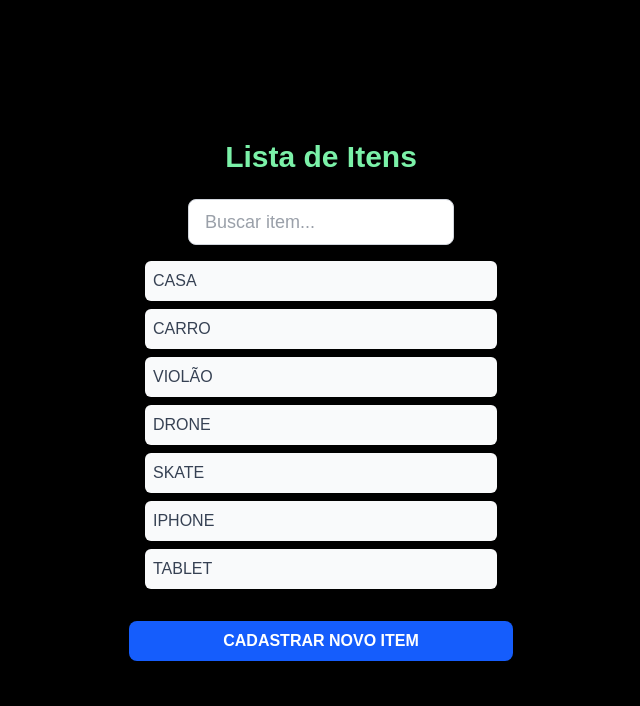
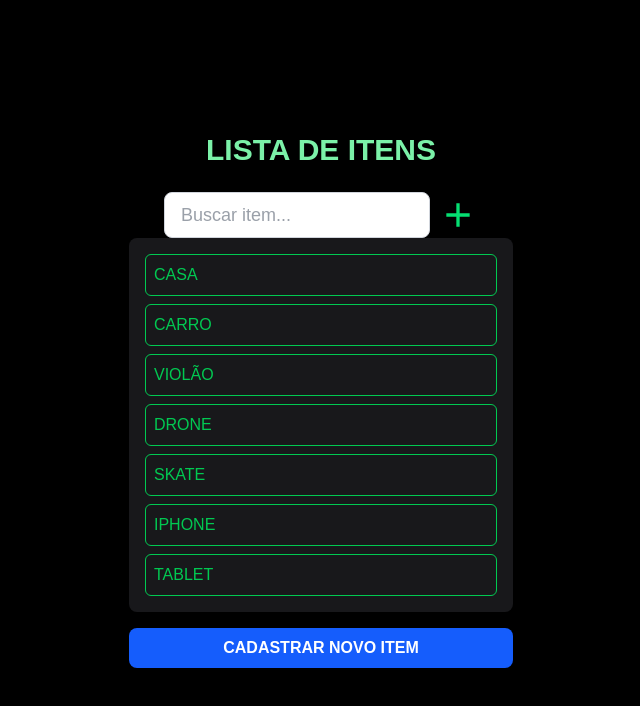
Before and after one commit to lithproroot1399/LinkMypay, a Next.js app: page / in a window 1280 px wide. Shown: the top 706 px of the page, without its empty margins (319-959 px from the left). Built offline with nearby package versions, Linux system fonts and the light colour scheme.

Commit message:
Estilizando a lista de itens

```diff
--- a/src/app/page.tsx
+++ b/src/app/page.tsx
@@ -1,47 +1,23 @@
+import { Button } from "@/components/button";
 import { Input } from "@/components/input";
+import { List } from "@/components/list";
 
 export default function Home() {
 	return (
 		<div className="flex flex-col items-center justify-center min-h-screen bg-black p-4">
-			<h1 className="text-3xl font-bold text-green-300 mb-6">Lista de Itens</h1>
+			<h1 className="text-3xl font-bold text-green-300 mb-6">LISTA DE ITENS</h1>
 
 			<Input />
 
-			{/* Div para a Lista de Itens */}
-			<div className="w-full max-w-sm bg-black rounded-lg shadow-md p-4 mb-4">
-				<ul className="text-gray-700 space-y-2">
-					<li className="p-2 bg-gray-50 hover:bg-gray-100 rounded-md transition-colors duration-200 cursor-pointer">
-						CASA
-					</li>
-					<li className="p-2 bg-gray-50 hover:bg-gray-100 rounded-md transition-colors duration-200 cursor-pointer">
-						CARRO
-					</li>
-					<li className="p-2 bg-gray-50 hover:bg-gray-100 rounded-md transition-colors duration-200 cursor-pointer">
-						VIOLÃO
-					</li>
-					<li className="p-2 bg-gray-50 hover:bg-gray-100 rounded-md transition-colors duration-200 cursor-pointer">
-						DRONE
-					</li>
-					<li className="p-2 bg-gray-50 hover:bg-gray-100 rounded-md transition-colors duration-200 cursor-pointer">
-						SKATE
-					</li>
-					<li className="p-2 bg-gray-50 hover:bg-gray-100 rounded-md transition-colors duration-200 cursor-pointer">
-						IPHONE
-					</li>
-					<li className="p-2 bg-gray-50 hover:bg-gray-100 rounded-md transition-colors duration-200 cursor-pointer">
-						TABLET
-					</li>
-				</ul>
-			</div>
+			<List />
 
-			{/* Div para o Botão */}
-			<div className="w-full max-w-sm">
-				<button
-        type="submit"
-        className="w-full px-4 py-2 font-semibold text-white bg-blue-600 rounded-lg shadow-md hover:bg-blue-700 focus:outline-none focus:ring-2 focus:ring-blue-500 focus:ring-offset-2 transition-colors duration-200">
-					CADASTRAR NOVO ITEM
-				</button>
-			</div>
+			<Button />
+
+      <div>
+        <aside>
+
+        </aside>
+      </div>
 		</div>
 	);
 }
--- /dev/null
+++ b/src/components/button.tsx
@@ -0,0 +1,11 @@
+export function Button() {
+    return (
+        <div className="w-full max-w-sm">
+				<button
+        type="submit"
+        className="w-full px-4 py-2 font-semibold text-white bg-blue-600 rounded-lg shadow-md hover:bg-blue-700 focus:outline-none focus:ring-2 focus:ring-blue-500 focus:ring-offset-2 transition-colors duration-200">
+					CADASTRAR NOVO ITEM
+				</button>
+			</div>
+    )
+}
--- a/src/components/input.tsx
+++ b/src/components/input.tsx
@@ -1,9 +1,15 @@
+import { MdAdd } from "react-icons/md";
 export function Input() {
     return (
-        <input
+        <div className="flex items-center justify-between gap-2">
+            <input
             className="px-4 py-2 text-lg text-gray-700 bg-white border border-gray-300 rounded-lg shadow-sm focus:outline-none focus:ring-2 focus:ring-blue-500"
             type="text"
-            placeholder="Buscar item..."
-        />
+            placeholder="Buscar item..." />
+       <MdAdd className="text-green-400" size={40} />
+        </div>
+
+
+
     );
 }
--- /dev/null
+++ b/src/components/list.tsx
@@ -0,0 +1,29 @@
+export function List() {
+  return (
+    <div className="w-full max-w-sm rounded-lg shadow-md p-4 mb-4 bg-zinc-900">
+      <ul className="text-green-500 space-y-2">
+        <li className="p-2 border border-green-500 rounded-md transition-colors duration-200 cursor-pointer hover:bg-zinc-800">
+          CASA
+        </li>
+        <li className="p-2 border border-green-500 rounded-md transition-colors duration-200 cursor-pointer hover:bg-zinc-800">
+          CARRO
+        </li>
+        <li className="p-2 border border-green-500 rounded-md transition-colors duration-200 cursor-pointer hover:bg-zinc-800">
+          VIOLÃO
+        </li>
+        <li className="p-2 border border-green-500 rounded-md transition-colors duration-200 cursor-pointer hover:bg-zinc-800">
+          DRONE
+        </li>
+        <li className="p-2 border border-green-500 rounded-md transition-colors duration-200 cursor-pointer hover:bg-zinc-800">
+          SKATE
+        </li>
+        <li className="p-2 border border-green-500 rounded-md transition-colors duration-200 cursor-pointer hover:bg-zinc-800">
+          IPHONE
+        </li>
+        <li className="p-2 border border-green-500 rounded-md transition-colors duration-200 cursor-pointer hover:bg-zinc-800">
+          TABLET
+        </li>
+      </ul>
+    </div>
+  );
+}
```
